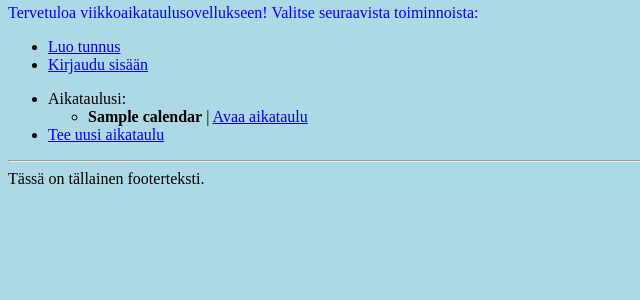
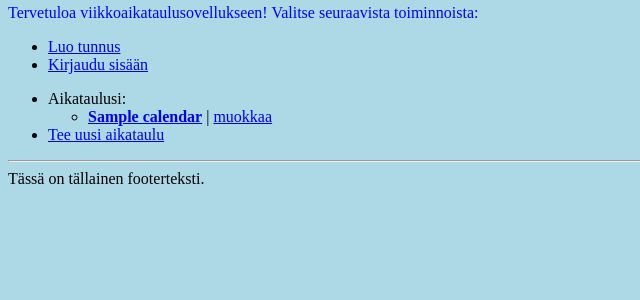
Before and after one commit to eki-77/perheen-viikkoaikataulu, a Flask app: template templates/index.html in a window 1280 px wide. Shown: the part 120-420 px from the top of the page, without its empty margins (0-640 px from the left). Run offline with Flask 3, Linux system fonts and the light colour scheme; the template is opened without the code that fills it: most values are stand-ins (such as "Sample title", 1, 10 or a date in 2020).

Commit message:
Add link to edit calendar

```diff
--- a/templates/index.html
+++ b/templates/index.html
@@ -26,7 +26,7 @@
         <ul>
         {% for calendar in calendars %}
         <li>
-            <strong>{{ calendar.calendarname}}</strong> | <a href="/calendar/{{ calendar.id }}">Avaa aikataulu</a><br>
+            <strong><a href="/calendar/{{ calendar.id }}">{{ calendar.calendarname}}</a></strong> | <a href="/calendar/{{ calendar.id }}/edit">muokkaa</a><br>
         </li>
         {% endfor %}
         </ul>
```
